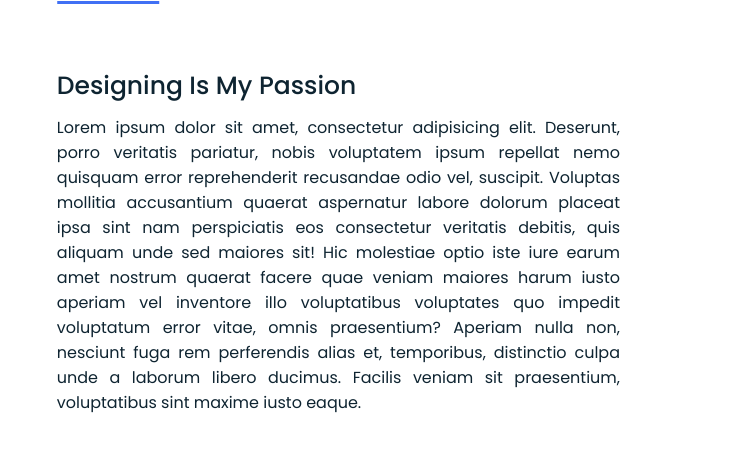
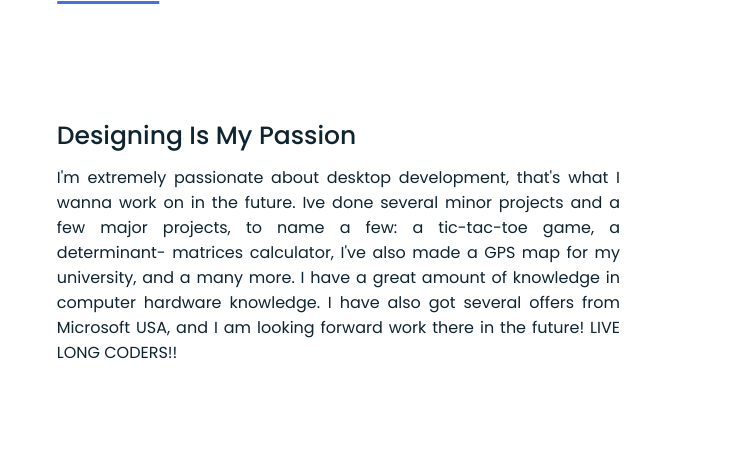
Before and after one commit to Code-Parth/Portfolio.gihub.io, a plain HTML site: page index.html in a window 1280 px wide. Shown: the part 936-1401 px from the top of the page, 532-1280 px from the left. Drawn offline with nearby package versions, Linux system fonts and the light colour scheme.

Commit message:
Update index.html

```diff
--- a/index.html
+++ b/index.html
@@ -55,14 +55,7 @@
         </div>
         <div class="right">
           <div class="topic">Designing Is My Passion</div>
-          <p>Lorem ipsum dolor sit amet, consectetur adipisicing elit. Deserunt, porro veritatis pariatur, nobis
-            voluptatem ipsum repellat nemo quisquam error reprehenderit recusandae odio vel, suscipit. Voluptas mollitia
-            accusantium quaerat aspernatur labore dolorum placeat ipsa sint nam perspiciatis eos consectetur veritatis
-            debitis, quis aliquam unde sed maiores sit! Hic molestiae optio iste iure earum amet nostrum quaerat facere
-            quae veniam maiores harum iusto aperiam vel inventore illo voluptatibus voluptates quo impedit voluptatum
-            error vitae, omnis praesentium? Aperiam nulla non, nesciunt fuga rem perferendis alias et, temporibus,
-            distinctio culpa unde a laborum libero ducimus. Facilis veniam sit praesentium, voluptatibus sint maxime
-            iusto eaque.</p>
+          <p>I'm extremely passionate about desktop development, that's what I wanna work on in the future. Ive done several minor projects and a few major projects, to name a few: a tic-tac-toe game, a determinant- matrices calculator, I've also made a GPS map for my university, and a many more. I have a great amount of knowledge in computer hardware knowledge. I have also got several offers from Microsoft USA, and I am looking forward work there in the future! LIVE LONG CODERS!!</p>
           <!-- <div class="button">
             <button><span>Download CV</span></button>
           </div> -->
```
